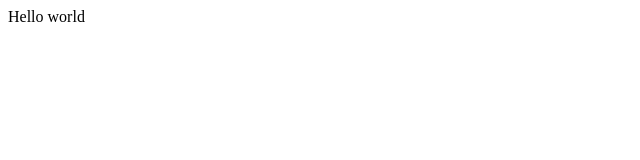
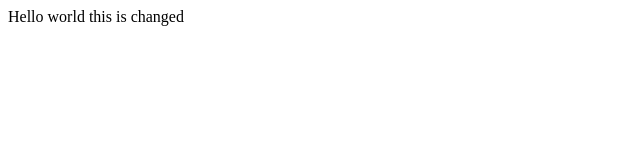
Before and after one commit to avinashzwt/Hello-world, a plain HTML site: page index.html in a window 1280 px wide. Shown: the whole page, without its empty margins (0-640 px from the left). Drawn offline with Linux system fonts and the light colour scheme.

Commit message:
second commit

```diff
--- a/index.html
+++ b/index.html
@@ -1,7 +1,7 @@
 <html>
 <head></head>
 <body>
-    Hello world
+    Hello world this is changed
 </body>
 
 </html>
```
